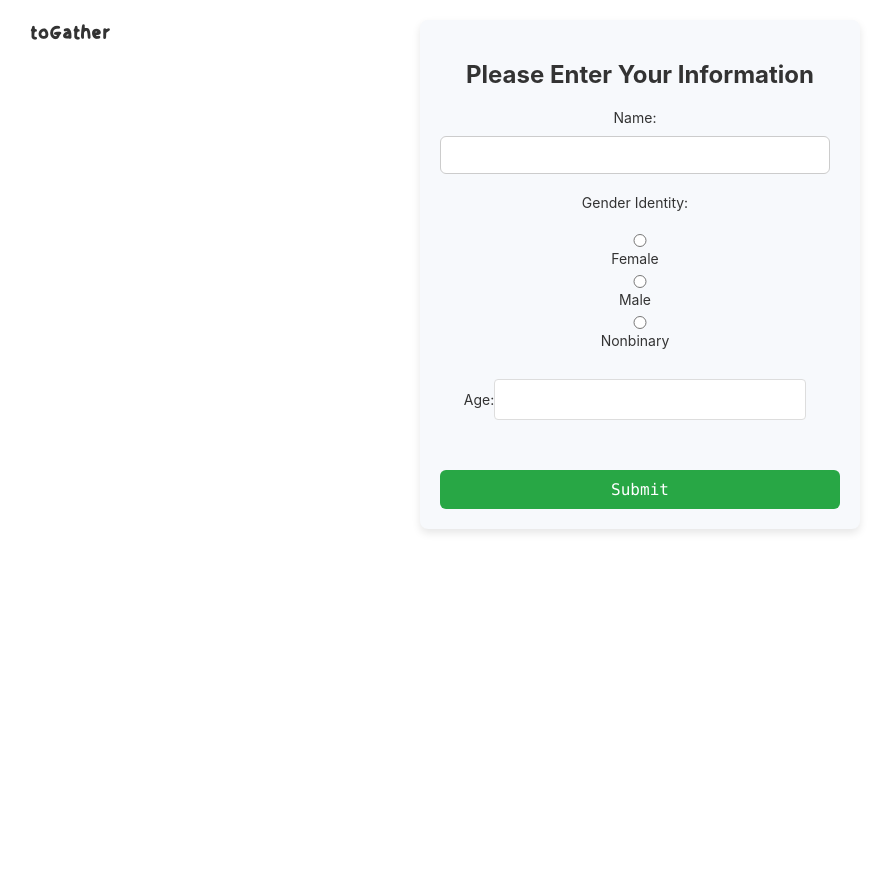
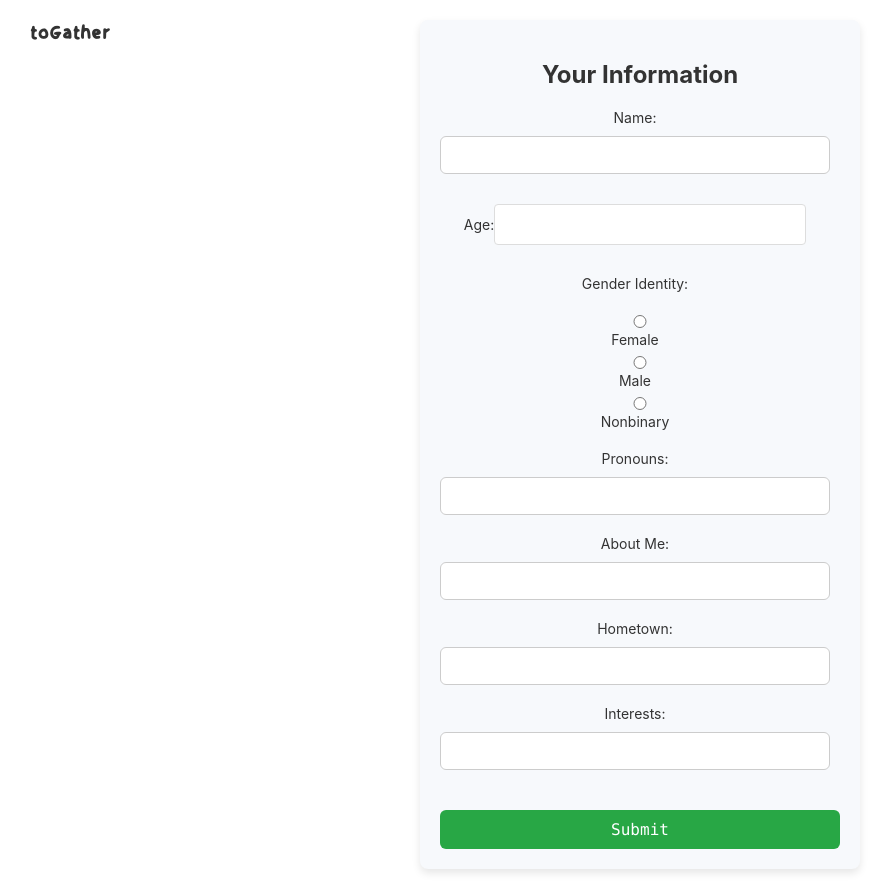
Before and after one commit to cindyd02/togather, a React (Create React App) app: page /profile in a window 1280 px wide. Shown: the whole page, without its empty margins (0-891 px from the left). Before the commit the page ends 800 px from the top, so only its background shows below. Built offline with nearby package versions, Linux system fonts and the light colour scheme.

Commit message:
profile matching user identity

```diff
--- a/src/frontend/Profile/Profile.js
+++ b/src/frontend/Profile/Profile.js
@@ -1,11 +1,15 @@
 import React, { useState } from 'react';
 import { useNavigate } from 'react-router-dom';
-import './Profile.css'; // Import the CSS file
+import './Profile.css';
 
 const Profile = () => {
     const [name, setName] = useState('');
+    const [pronouns, setPronouns] = useState('');
+    const [aboutMe, setAboutMe] = useState('');
     const [gender, setGender] = useState('');
     const [age, setAge] = useState('');
+    const [hometown, setHometown] = useState('');
+    const [interests, setInterests] = useState('');
     const [submitted, setSubmitted] = useState(false);
     const [isEditing, setIsEditing] = useState(false);
 
@@ -32,7 +36,7 @@ const Profile = () => {
 
     return (
         <div className="profile-container">
-            <h2>Please Enter Your Information</h2>
+            <h2>Your Information</h2>
             {!submitted || isEditing ? (
                 <form onSubmit={handleSubmit}>
                     <label>
@@ -41,6 +45,17 @@ const Profile = () => {
                             type="text"
                             value={name}
                             onChange={(e) => setName(e.target.value)}
+                            required
+                        />
+                    </label>
+
+                    <label>
+                        Age:
+                        <input
+                            type="number"
+                            value={age}
+                            onChange={(e) => setAge(e.target.value)}
+                            min="1"
                             required
                         />
                     </label>
@@ -80,13 +95,38 @@ const Profile = () => {
                     </div>
 
                     <label>
-                        Age:
+                        Pronouns:
                         <input
-                            type="number"
-                            value={age}
-                            onChange={(e) => setAge(e.target.value)}
-                            min="1"
-                            required
+                            type="text"
+                            value={pronouns}
+                            onChange={(e) => setPronouns(e.target.value)}
+                        />
+                    </label>
+
+                    <label>
+                        About Me:
+                        <input
+                            type="text"
+                            value={aboutMe}
+                            onChange={(e) => setAboutMe(e.target.value)}
+                        />
+                    </label>
+
+                    <label>
+                        Hometown:
+                        <input
+                            type="text"
+                            value={hometown}
+                            onChange={(e) => setHometown(e.target.value)}
+                        />
+                    </label>
+
+                    <label>
+                        Interests:
+                        <input
+                            type="text"
+                            value={interests}
+                            onChange={(e) => setInterests(e.target.value)}
                         />
                     </label>
 
@@ -98,8 +138,12 @@ const Profile = () => {
                 <div className="information-display">
                     <h3>Your Information:</h3>
                     <p><strong>Name:</strong> {name}</p>
+                    <p><strong>Age:</strong> {age}</p>
                     <p><strong>Gender Identity:</strong> {gender}</p>
-                    <p><strong>Age:</strong> {age}</p>
+                    <p><strong>Pronouns:</strong> {pronouns}</p>
+                    <p><strong>About Me:</strong> {aboutMe}</p>
+                    <p><strong>Hometown:</strong> {hometown}</p>
+                    <p><strong>Interests:</strong> {interests}</p>
                     <button onClick={handleEdit}>Edit Profile</button>
                     <button onClick={handleNext}>Next</button>
                 </div>
--- a/src/frontend/UserIdentity/UserIdentity.js
+++ b/src/frontend/UserIdentity/UserIdentity.js
@@ -17,7 +17,7 @@ const UserIdentity = () => {
 
   return (
     <div style={{ textAlign: "center", padding: "50px" }}>
-      <h1>User Profile</h1>
+      <h1>Now, let's get to know you!</h1>
       <form onSubmit={handleSubmit} style={{ display: "inline-block", textAlign: "left" }}>
         <div>
           <label>Name: <span style={{ color: "red" }}>*</span></label>
@@ -40,7 +40,7 @@ const UserIdentity = () => {
           />
         </div>
         <div>
-          <label>Gender: <span style={{ color: "red" }}>*</span></label>
+          <label>Gender Identity: <span style={{ color: "red" }}>*</span></label>
           <div style={{ display: "flex", alignItems: "center" }}>
             <label style={{ marginRight: "10px", display: "inline-block" }}>
               <input
@@ -68,24 +68,6 @@ const UserIdentity = () => {
                 onChange={(e) => setGender(e.target.value)}
               />
               Non-binary
-            </label>
-            <label style={{ marginRight: "10px", display: "inline-block" }}>
-              <input
-                type="radio"
-                value="other"
-                checked={gender === "other"}
-                onChange={(e) => setGender(e.target.value)}
-              />
-              Other
-            </label>
-            <label style={{ marginRight: "10px" }}>
-              <input
-                type="radio"
-                value="prefer-not-to-say"
-                checked={gender === "prefer-not-to-say"}
-                onChange={(e) => setGender(e.target.value)}
-              />
-              Prefer not to say
             </label>
           </div>
         </div>
```
